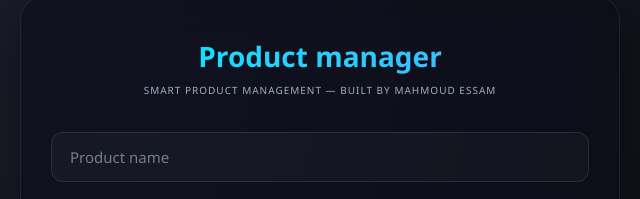
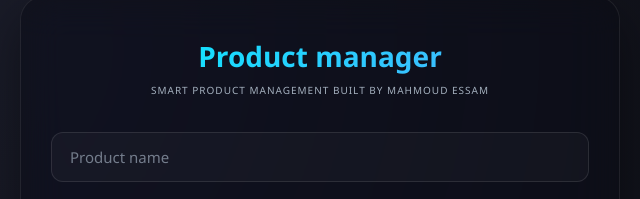
Before and after one commit to kali1medo1linux-crypto/Product-manager, a plain HTML site: page index.html in a window 1280 px wide. Shown: the part 119-318 px from the top of the page, 320-960 px from the left. Drawn offline with Linux system fonts and the light colour scheme.

Commit message:
Update index.html

```diff
--- a/index.html
+++ b/index.html
@@ -14,7 +14,7 @@
 
         <h1>Product manager</h1>
 
-        <p class="subtitle">Smart product management — Built by Mahmoud Essam</p>
+        <p class="subtitle">Smart product management   Built by Mahmoud Essam</p>
 
         <div class="form-box">
 
```
